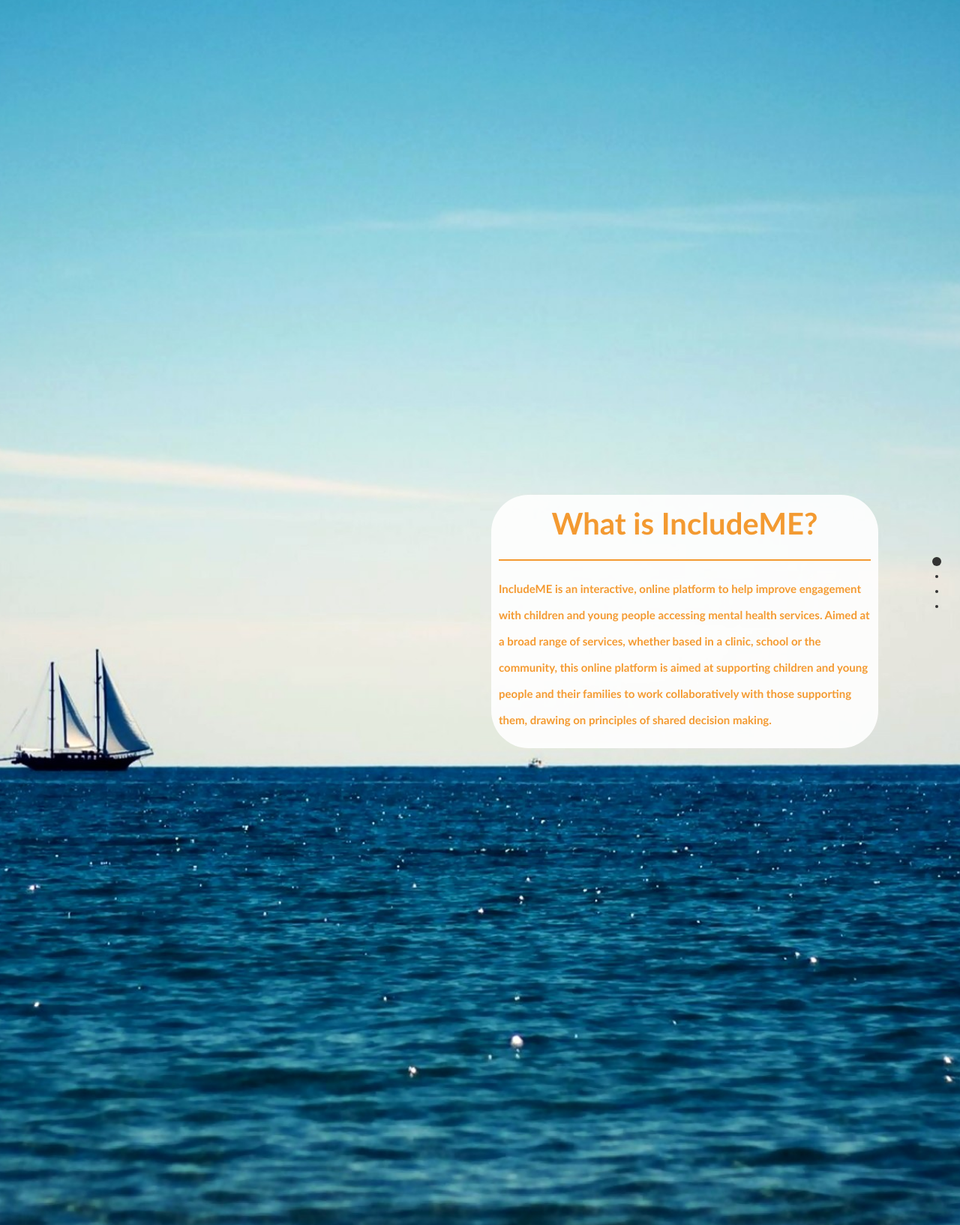
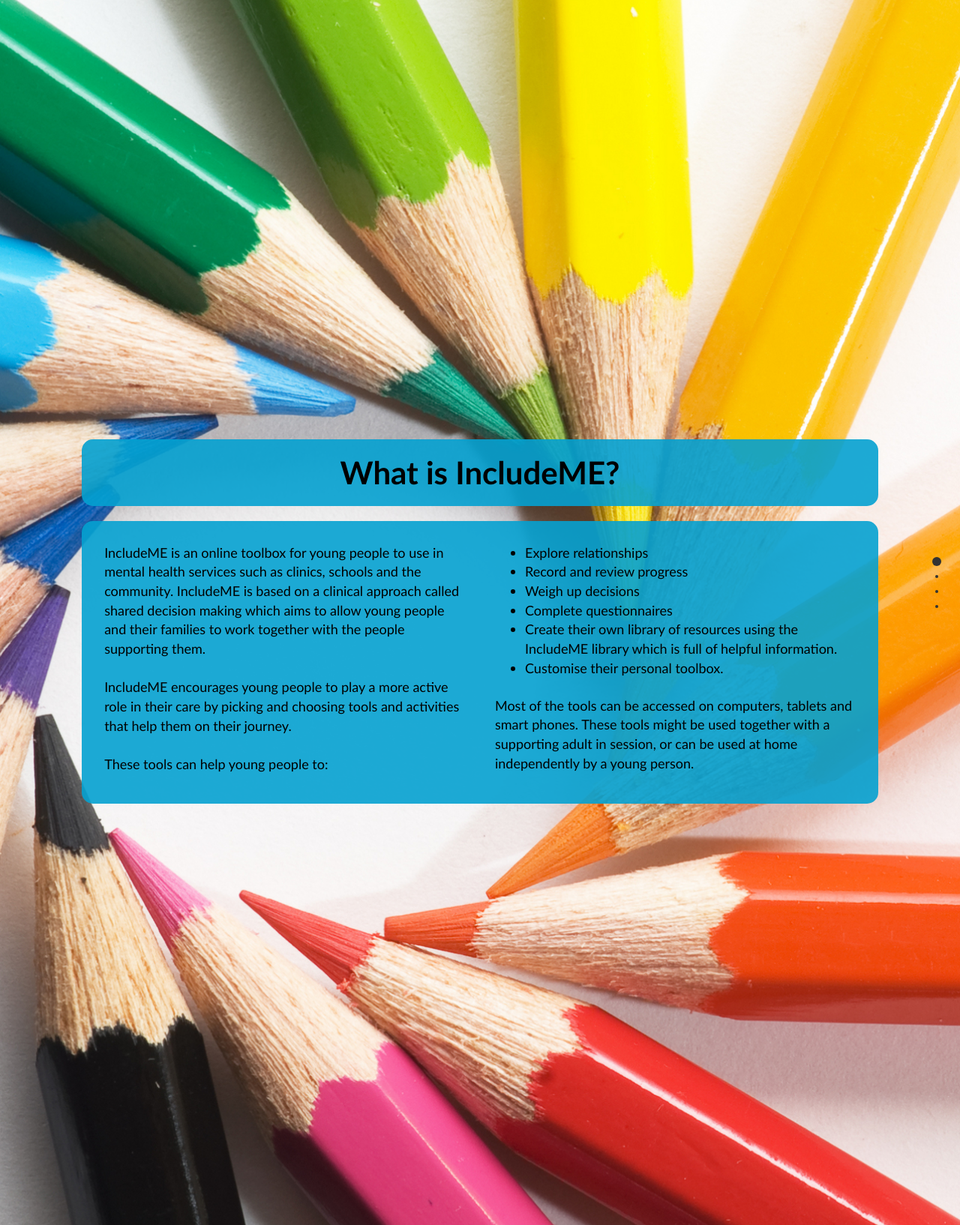
Before and after one commit to cazminah/GC02IncludeMEWebsite, a PHP site: page /index.html in a window 1280 px wide. Shown: the part 76-1710 px from the top of the page at 75% size. Run offline with PHP 8.4, Linux system fonts and the light colour scheme.

Commit message:
secondpage caz

```diff
--- a/Website/css/design.css
+++ b/Website/css/design.css
@@ -366,3 +366,70 @@ p{
 	font-family: Calibri;
 	font-size: 15px;
 }
+
+
+
+/*sfsdasdfadsasdasdasdasdsfsdasdfadsasdasdasdasdsfsdasdfadsasdasdasdasdsfsdasdfadsasdasdasdasd*/
+
+* {
+    font-family: Calibri;
+}
+
+.lead {
+    font-size: 36px;
+    font-weight: bold;
+}
+
+.list {
+    font-size: 18px;
+}
+
+p {
+    font-size: 18px;
+}
+
+@media screen and (max-width: 768px) {
+   .list {
+        font-size: 14px;
+   }
+
+   p {
+       font-size: 14px;
+   }
+}
+
+
+#second-page {
+    background-image: url("../images/ColouredPencils.jpg");
+    background-position: center;
+    background-repeat: no-repeat;
+    background-size: cover;
+}
+
+#second-header {
+   border: 15px solid rgba(5,161,209,0.9);
+   -webkit-background-clip: padding-box; /* for Safari */
+   background-clip: padding-box; /* for IE9+, Firefox 4+, Opera, Chrome */
+    border-radius: 15px;
+    background-color: rgba(5,161,209,0.9);
+
+    font-weight: bold;
+    font-size: 42px;
+    text-align: center;
+}
+
+#second-text {
+/*  border: 40px solid rgb(246,146,30); */
+   border: 30px solid rgba(5,161,209,0.9);
+   -webkit-background-clip: padding-box; /* for Safari */
+   background-clip: padding-box; /* for IE9+, Firefox 4+, Opera, Chrome */
+    border-radius: 15px;
+    background-color: rgba(5,161,209,0.9);
+
+    -webkit-column-count: 2; /* Chrome, Safari, Opera */
+   -moz-column-count: 2; /* Firefox */
+   column-count: 2;
+   -webkit-column-gap: 40px; /* Chrome, Safari, Opera */
+   -moz-column-gap: 40px; /* Firefox */
+   column-gap: 40px;
+}
--- a/Website/index.html
+++ b/Website/index.html
@@ -73,11 +73,23 @@
 			<!-- //////////////////////////////////// ABOUT PAGE -->
 			<section id="second-page" class="section">
                 <div class="row">
-					<div class="col-sm-5 col-sm-offset-6 col-xs-10 col-xs-offset-1">
-						<div id="intro-text">
-							<header class="lead" id="lead-what">What is IncludeME?</header>
-							<hr id="hr-what">
-							<p>IncludeME is an interactive, online platform to help improve engagement with children and young people accessing mental health services. Aimed at a broad range of services, whether based in a clinic, school or the community, this online platform is aimed at supporting children and young people and their families to work collaboratively with those supporting them, drawing on principles of shared decision making.</p>
+                    <div class="col-sm-10 col-sm-offset-1 col-xs-10 col-xs-offset-1">
+                        <header class="lead" id="second-header">What is IncludeME?</header>
+                        <div id="second-text">
+                            <p>IncludeME is an online toolbox for young people to use in mental health services such as clinics, schools and the community. IncludeME is based on a clinical approach called shared decision making which aims to allow young people and their families to work together with the people supporting them.<br>
+                            <br>IncludeME encourages young people to play a more active role in their care by picking and choosing tools and activities that help them on their journey.<br>
+                            <br>These tools can help young people to:</p>
+                            <ul class="list">
+                                <li>Explore relationships</li>
+                                <li>Record and review progress</li>
+                                <li>Weigh up decisions</li>
+                                <li>Complete questionnaires</li>
+                                <li>Create their own library of resources using the IncludeME library which is full of helpful information.</li>
+                                <li>Customise their personal toolbox.</li>
+                            </ul>
+                            <br>
+                            <p>Most of the tools can be accessed on computers, tablets and smart phones. These tools might be used together with a supporting adult in session, or can be used at home independently by a young person.
+                            </p>
                         </div>
                     </div>
                     <!-- <div class="col-sm-1"></div> -->
```
Also changed, not shown: Website/images/ColouredPencils.jpg (added). Lines whose indentation alone changed are shown as unchanged.
